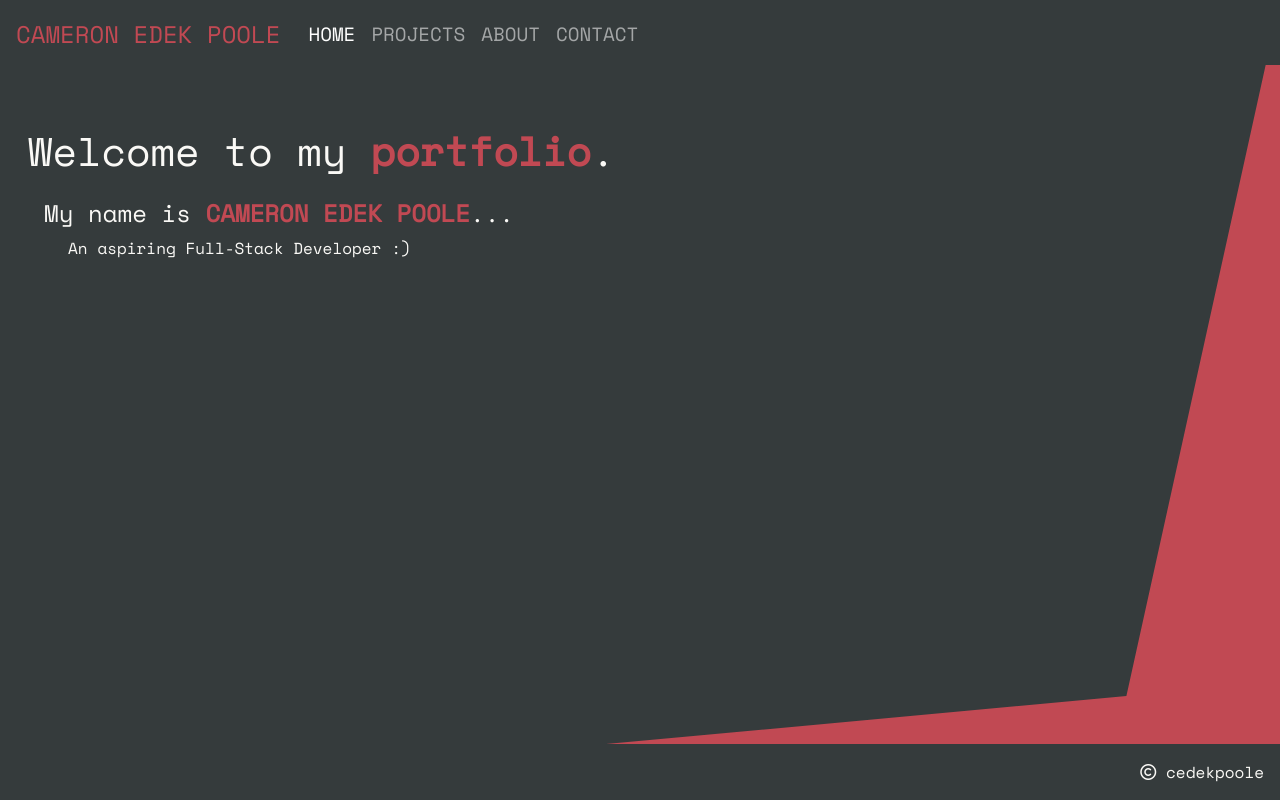
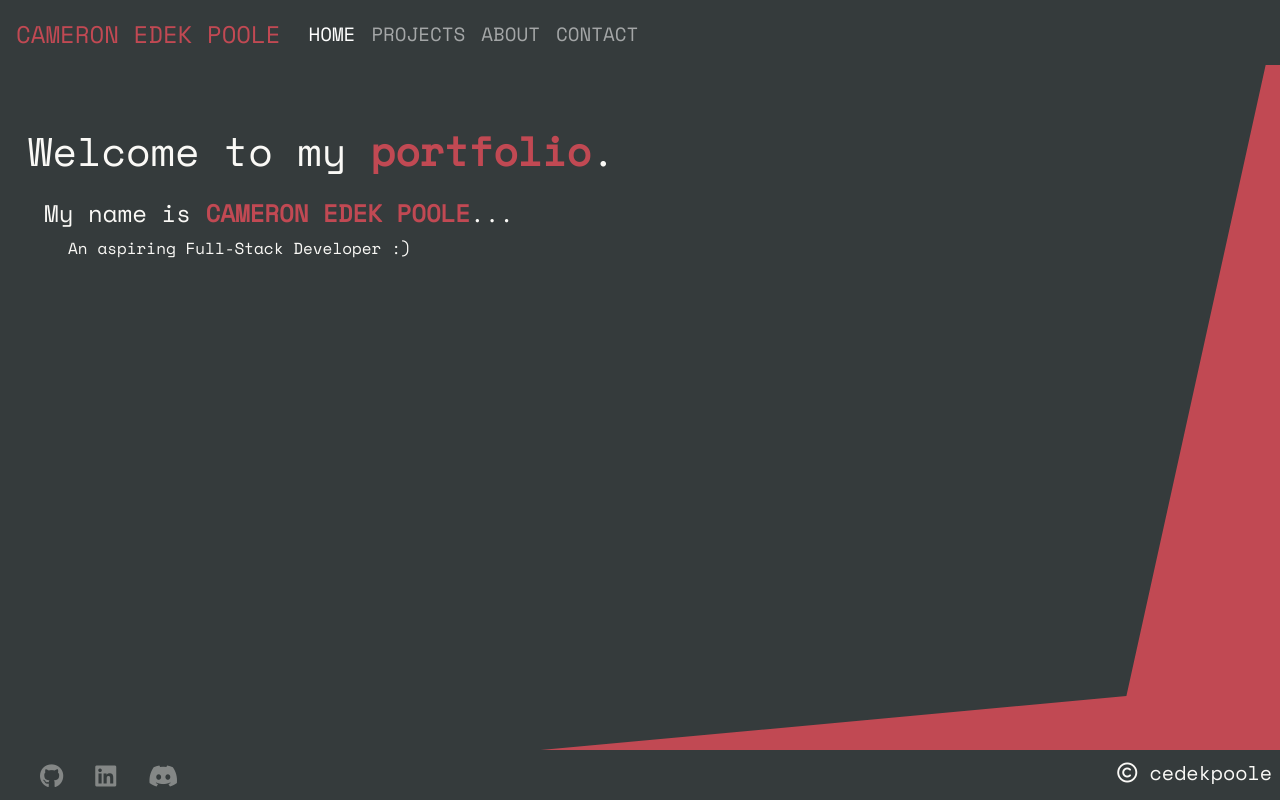
Before and after one commit to cedekpoole/react-portfolio, a React (Vite) app: page / in a window 1280 px wide. Built offline with nearby package versions, Linux system fonts and the light colour scheme.

Commit message:
add links to footer

```diff
--- a/src/components/Footer.css
+++ b/src/components/Footer.css
@@ -10,7 +10,16 @@
    right: 0;
 }
 
-.right {
-    float: right;
-    margin: 1rem;
+.links {
+    width: 30%;
+    font-size: 1.5rem;
 }
+
+.links a {
+    color: var(--light-color);
+}
+
+.links a:hover {
+    color: var(--brand-color);
+    transform: scale(1.15)
+}
--- a/src/components/Footer.jsx
+++ b/src/components/Footer.jsx
@@ -3,8 +3,13 @@ import './Footer.css'
 
 const Footer = () => {
     return (
-        <footer className="footer fixed-bottom">
-            <span className="right"><i className="fa-regular fa-copyright"></i> cedekpoole</span>
+        <footer className="footer fixed-bottom d-flex justify-content-between">
+            <div className="links d-flex ms-lg-4 mt-2">
+                <a href="https://github.com/cedekpoole" target="_blank"><i class="fa-brands fa-github mx-3 fa-fade"></i></a>
+                <a href="https://www.linkedin.com/in/cam-edek-poole/" target="_blank"><i class="fa-brands fa-linkedin mx-3 fa-fade"></i></a>
+                <a href="https://discordapp.com/users/1003033771618086922" target="_blank"><i class="fa-brands fa-discord mx-3 fa-fade"></i></a>
+            </div>
+           <p className="m-2 lead"><i className="fa-regular fa-copyright"></i> cedekpoole</p>
         </footer>
     )
 }
```
